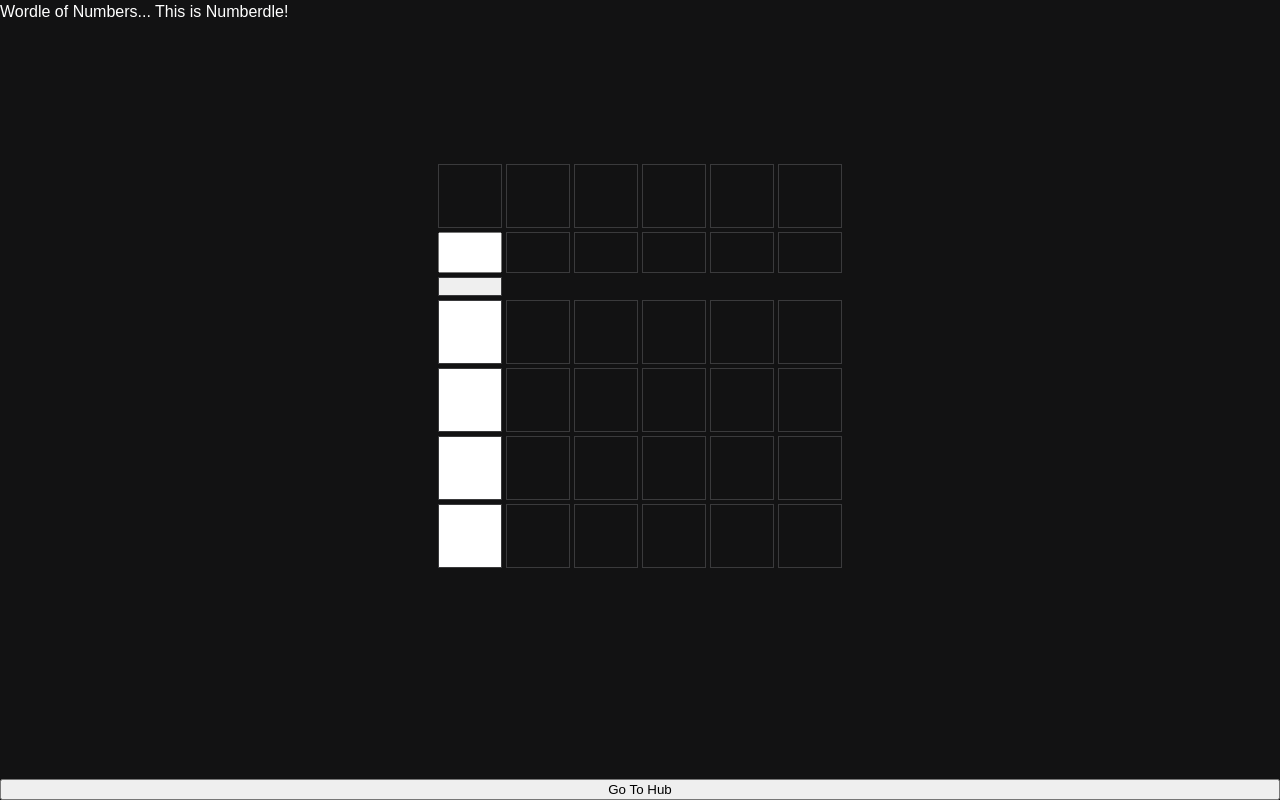
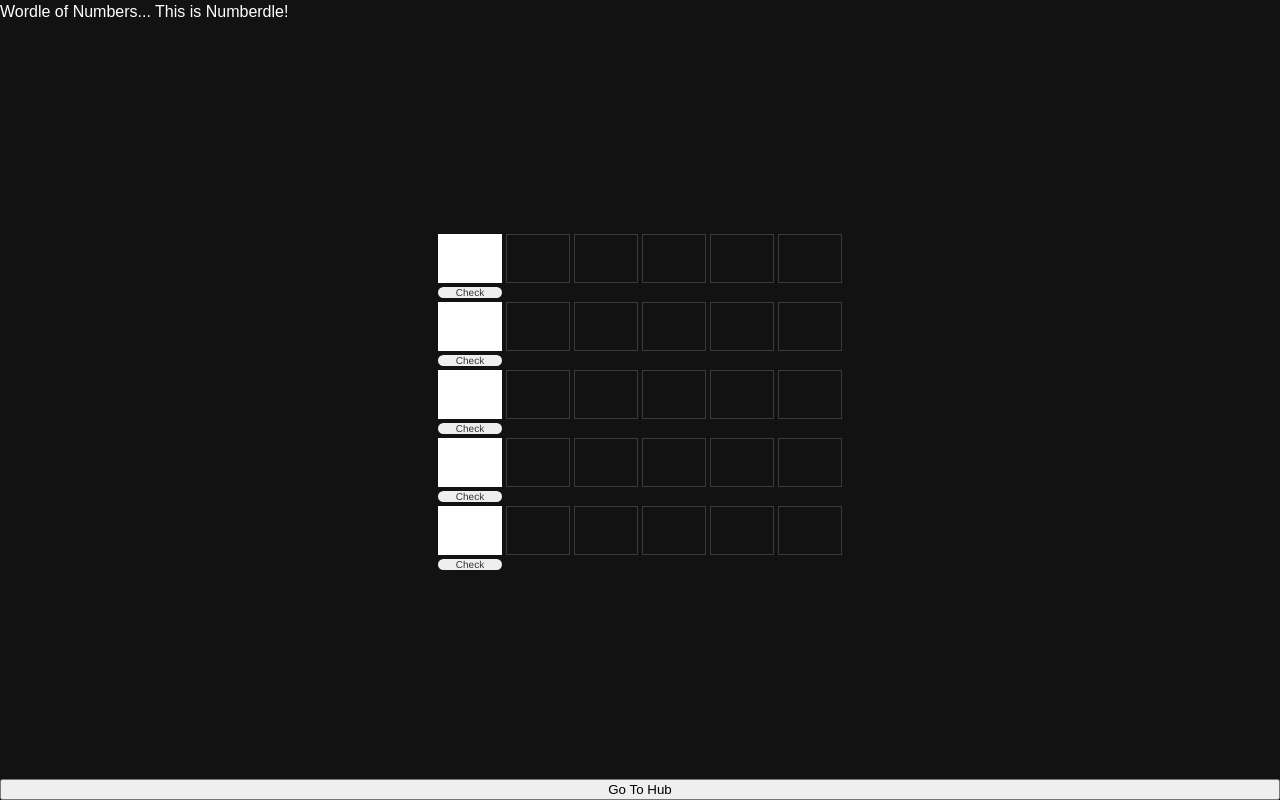
Before and after one commit to shaurya3shah/myFirstDjangoSite, a Django app: page /helloapp/numberdle in a window 1280 px wide. Run offline with Django 4.2, Linux system fonts and the light colour scheme.

Commit message:
ux updates for numberdle

```diff
--- a/helloapp/static/helloapp/wordle_style.css
+++ b/helloapp/static/helloapp/wordle_style.css
@@ -30,6 +30,7 @@ button {
   --green-correct: #538d4e;
   --yellow-present: #b59f3b;
   --dark-absent: #3a3a3c;
+  --light-input: #ffffff;
 
   /* Text */
   --light-text: #ffffff;
@@ -114,7 +115,7 @@ header {
 .board {
   display: grid;
   align-content: center;
-  grid-template-rows: repeat(6, 4em);
+  grid-template-rows: repeat(5, 4em);
   gap: 0.25em;
 }
 
@@ -142,8 +143,12 @@ header {
 }
 
 .tile--input {
-  border: blue;
-  background-color: var(--dark-absent);
+  font-family: "Haas Grot Text R Web", "Helvetica Neue", Helvetica, Arial, sans-serif;
+  font-size: 2em;
+  font-weight: 500;
+  text-align: center;
+  border: none;
+  background-color: var(--light-input);
 }
 
 .tile--absent {
@@ -263,3 +268,26 @@ header {
   animation-name: shake;
   animation-duration: 0.5s;
 }
+
+.button-input {
+  background-color: --light-input;
+  border-radius: 8px;
+  border-width: 0;
+  color: #333333;
+  cursor: pointer;
+  display: inline-block;
+  font-family: "Haas Grot Text R Web", "Helvetica Neue", Helvetica, Arial, sans-serif;
+  font-size: 10px;
+  font-weight: 500;
+  line-height: 1px;
+  list-style: none;
+  margin: 0;
+  padding: 1px 1px;
+  text-align: center;
+  transition: all 200ms;
+  vertical-align: baseline;
+  white-space: nowrap;
+  user-select: none;
+  -webkit-user-select: none;
+  touch-action: manipulation;
+}
--- a/helloapp/templates/helloapp/index.html
+++ b/helloapp/templates/helloapp/index.html
@@ -21,8 +21,8 @@
 <!--    {% load app_extras %}-->
     <div class="w3-display w3-padding w3-hide-small" style="width:50%">
     {% if welcome_message %}
-<!--        <h1 class="w3-xlarge-center">{{welcome_message|black:"Hub"|safe}}</h1>-->
-        <h1 class="w3-xlarge-center">{{welcome_message|safe}}</h1>
+        <h1 class="w3-xlarge-center">{{welcome_message|blue:"Hub"|safe}}</h1>
+<!--        <h1 class="w3-xlarge-center">{{welcome_message|safe}}</h1>-->
         <hr class="w3-opacity">
     {% endif %}
     <input class="w3-button w3-block w3-blue w3-round" type="submit" value="Guess A Number" onclick="location.href = '/helloapp/guess_number';">
--- a/helloapp/templates/helloapp/numberdle.html
+++ b/helloapp/templates/helloapp/numberdle.html
@@ -15,63 +15,57 @@
     <main>
     <div class="board">
       <div id="row-1" class="board__row">
+        <input class="tile--input" type="text">
         <span class="tile"></span>
         <span class="tile"></span>
         <span class="tile"></span>
         <span class="tile"></span>
         <span class="tile"></span>
-        <span class="tile"></span>
+        <button class="button-input">Check</button>
       </div>
 
       <div id="row-2" class="board__row">
-        <input class="tile-input"></input>
+        <input class="tile--input" type="text">
         <span class="tile"></span>
         <span class="tile"></span>
         <span class="tile"></span>
         <span class="tile"></span>
         <span class="tile"></span>
-        <button class="tile"></button>
+        <button class="button-input">Check</button>
       </div>
 
       <div id="row-3" class="board__row">
-        <input class="tile"></input>
+        <input class="tile--input" type="text">
         <span class="tile"></span>
         <span class="tile"></span>
         <span class="tile"></span>
         <span class="tile"></span>
         <span class="tile"></span>
+        <button class="button-input">Check</button>
       </div>
 
       <div id="row-4" class="board__row">
-        <input class="tile"></input>
+        <input class="tile--input" type="text">
         <span class="tile"></span>
         <span class="tile"></span>
         <span class="tile"></span>
         <span class="tile"></span>
         <span class="tile"></span>
+        <button class="button-input">Check</button>
       </div>
 
       <div id="row-5" class="board__row">
-        <input class="tile"></input>
+        <input class="tile--input" type="text">
         <span class="tile"></span>
         <span class="tile"></span>
         <span class="tile"></span>
         <span class="tile"></span>
         <span class="tile"></span>
-      </div>
-
-      <div id="row-6" class="board__row">
-        <input class="tile"></input>
-        <span class="tile"></span>
-        <span class="tile"></span>
-        <span class="tile"></span>
-        <span class="tile"></span>
-        <span class="tile"></span>
+        <button class="button-input">Check</button>
       </div>
     </div>
     </main>
 
-    <br><br><br>
     <input type="submit" value="Go To Hub" onclick="location.href = '/helloapp/';">
 </body>
 </html>
--- a/helloapp/templatetags/app_extras.py
+++ b/helloapp/templatetags/app_extras.py
@@ -4,6 +4,6 @@ register = template.Library()
 
 
 @register.filter
-def black(value, arg):
-    """Removes all values of arg from the given string"""
-    return value.replace(arg, '<span style="color: black">' + arg + '</span>')
+def blue(value, arg):
+    """Returns string in HTML blue"""
+    return value.replace(arg, '<span style="color: blue">' + arg + '</span>')
```
